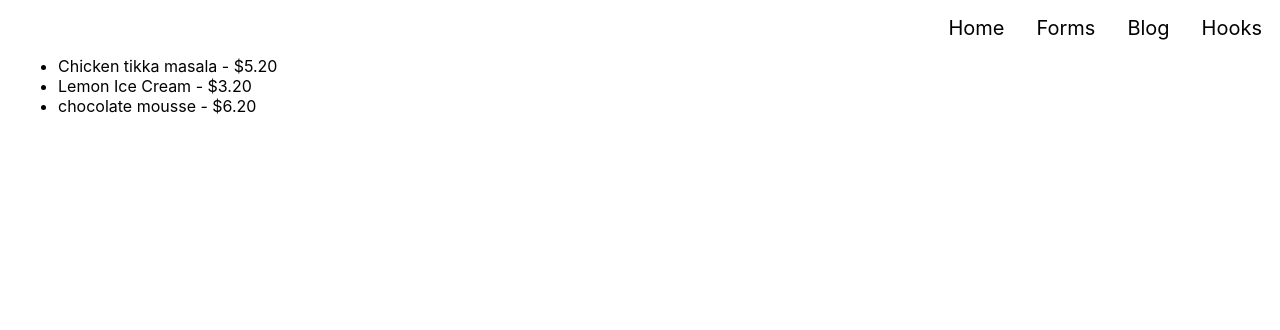
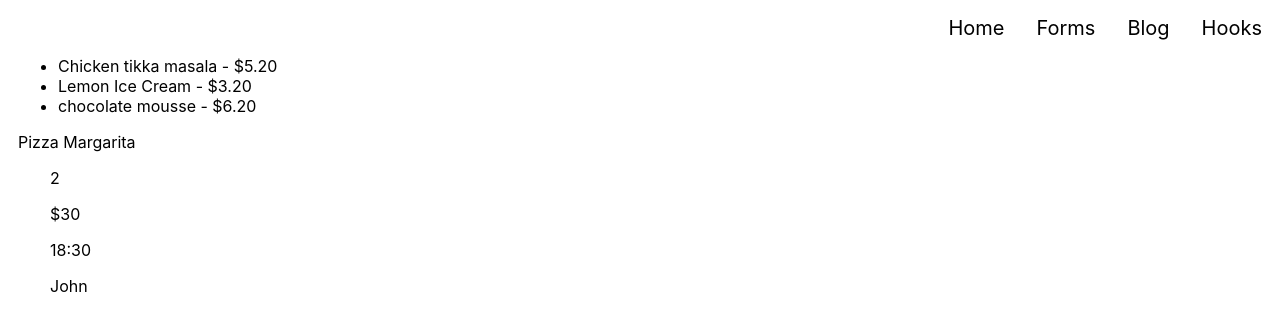
Before and after one commit to mszahan/react-advanced-meta, a React (Create React App) app: page / in a window 1280 px wide. Shown: the top 330 px of the page. Built offline with nearby package versions, Linux system fonts and the light colour scheme.

Commit message:
manipulated the children dynamically in jsx by cloneElement

```diff
--- a/src/App.js
+++ b/src/App.js
@@ -1,10 +1,10 @@
 import './App.css';
 import { Routes, Route } from 'react-router-dom';
 import FormPage from './components/forms/FormPage'
-import DesertItem from './components/desertItem';
 import ContextBlog from './components/contextApi/contextBlog';
 import HookPage from './components/hooks/HookPage';
 import Nav from './components/Nav';
+import HomePage from './components/HomePage';
 
 
 function App() {
@@ -14,7 +14,7 @@ function App() {
       <Nav/>
 
       <Routes>
-        <Route path='/' element={<DesertItem/>} />
+        <Route path='/' element={<HomePage/>} />
         <Route path='/forms' element={<FormPage/>} />
         <Route path='/blog' element={<ContextBlog/>} />
         <Route path='/hooks' element={<HookPage/>} />
--- /dev/null
+++ b/src/components/HomePage.js
@@ -0,0 +1,13 @@
+import DesertItem from "./desertItem";
+import LiveOrders from "./LiveOrders";
+
+function HomePage () {
+    return(
+        <>
+        <DesertItem/>
+        <LiveOrders/>
+        </>
+    )
+}
+
+export default HomePage;
--- /dev/null
+++ b/src/components/LiveOrders.js
@@ -0,0 +1,38 @@
+import * as React from 'react';
+
+const Row = ({children, spacing}) => {
+
+    const childStyle = {
+        marginLeft: `${spacing}px`,
+    };
+
+    return (
+        <div className='Row'>
+            {React.Children.map(children, (child, index) =>{
+                return React.cloneElement(child, {
+                    style: {
+                        ...child.props.style,
+                        ...(index > 0 ? childStyle: {}),
+                    }
+                })
+            })}
+        </div>
+    )
+}
+
+
+function LiveOrders() {
+    return (
+        <div>
+            <Row spacing={32}>
+                <p>Pizza Margarita</p>
+                <p>2</p>
+                <p>$30</p>
+                <p>18:30</p>
+                <p>John</p>
+            </Row>
+        </div>
+    )
+}
+
+export default LiveOrders;
```
